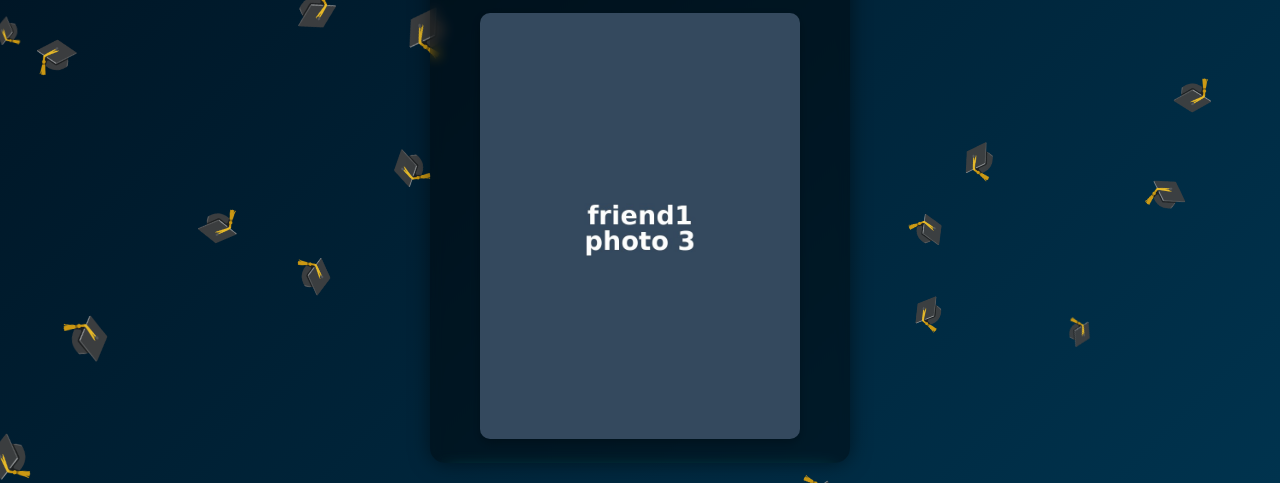
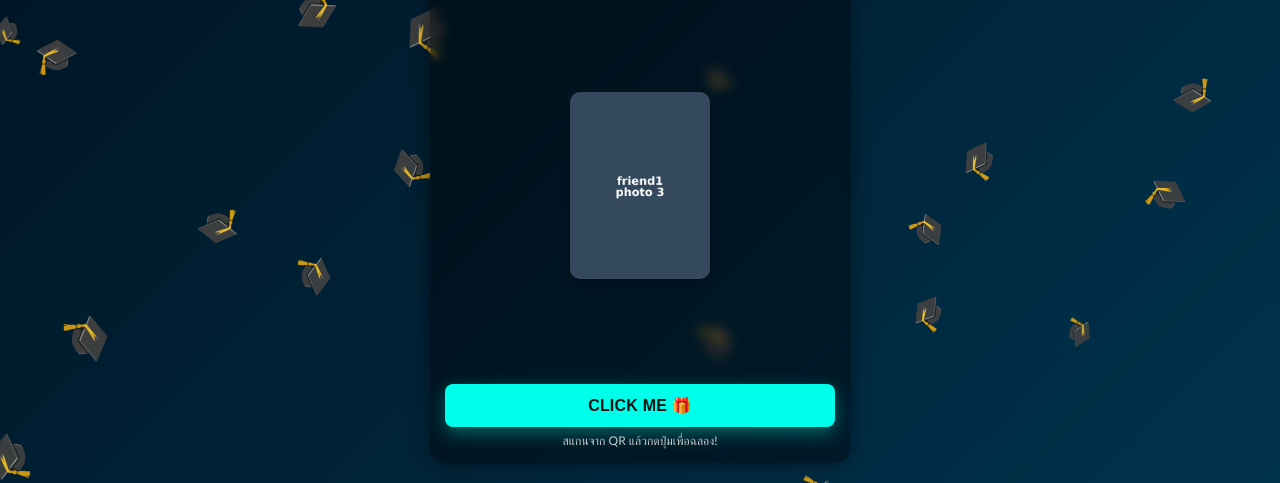
Before and after one commit to reaper1947/ceremony-card, a plain HTML site: page index.html in a window 1280 px wide. Shown: the part 317-800 px from the top of the page. Drawn offline with nearby package versions, Linux system fonts and the light colour scheme.

Commit message:
Update style.css

```diff
--- a/style.css
+++ b/style.css
@@ -151,15 +151,16 @@ canvas[id^="fireworksCanvas"] {
 } */
 
 .fade-slide {
-  width: 85%;
-  max-width: 320px;
+  width: 30%;             /* เดิม 85% → ลดเหลือ 30% ของความกว้าง card */
+  max-width: 140px;       /* จำกัดไม่ให้เกิน 140px (ประมาณขนาดรูปบัตรนักศึกษา) */
   height: auto;
-  max-height: 50vh;
-  border-radius: 12px;
+  max-height: 20vh;       /* เดิม 60vh → เหลือ 20vh เพื่อลดลง 3 เท่า */
+  border-radius: 10px;
   object-fit: contain;
   opacity: 1;
   transition: opacity 0.8s ease-in-out;
   margin: 0 auto;
+  box-shadow: 0 0 10px rgba(0,0,0,0.3);
 }
 
 html, body {
```
